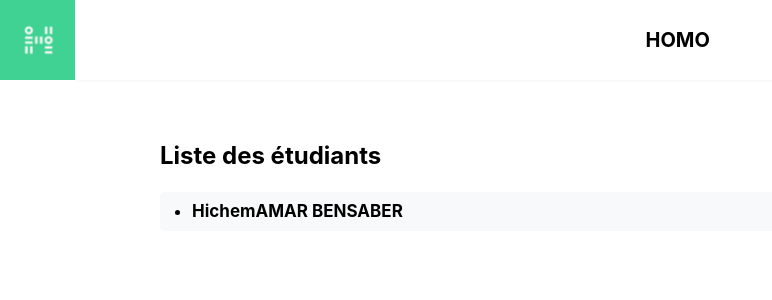
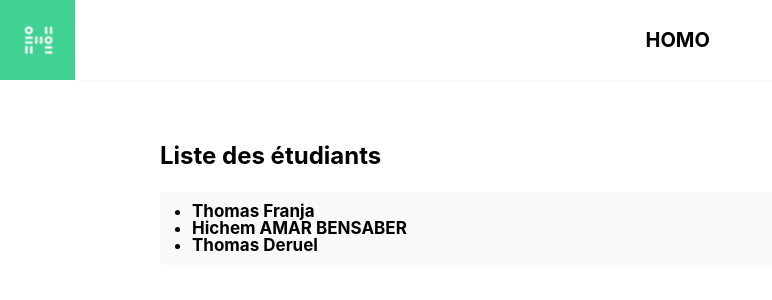
Before and after one commit to hichemamb/react-challenge-191026, a React (Create React App) app: page /students-list in a window 1280 px wide. Shown: the top 300 px of the page, without its empty margins (0-772 px from the left). Built offline with nearby package versions, Linux system fonts and the light colour scheme.

Commit message:
[RC](feats): Dynamics components ItemStudents, first version -> in testing

```diff
--- a/src/components/StudentsList/StudentsList.js
+++ b/src/components/StudentsList/StudentsList.js
@@ -7,7 +7,6 @@ import ItemStudents from '../_shared/ItemStudents/ItemStudents';
 
 
 const StudentsList = () => {
-
    return (
       <div>
          <Header/>
--- a/src/components/_shared/ItemStudents/ItemStudents.js
+++ b/src/components/_shared/ItemStudents/ItemStudents.js
@@ -2,14 +2,23 @@ import React from 'react';
 import './ItemStudents.scss';
 
 const ItemStudents = ({firstname, lastname}) => {
+   const studentsName = ['Thomas Franja', 'Hichem AMAR BENSABER', 'Thomas Deruel'];
    return (
        <div>
          <div className="studentsItem">
             <ul className="studentsItem-list">
-               <li>
+               {studentsName.map((value, index) => {
+                  return (
+                     <li>
+                        <span className="studentsItem-list__name" key={index}>{value}</span>
+                        {/* <span className="studentsItem-list__name">AMAR BENSABER</span> */}
+                     </li>
+                  )
+               })}
+               {/* <li>
                   <span className="studentsItem-list__name">Hichem</span>
                   <span className="studentsItem-list__name">AMAR BENSABER</span>
-               </li>
+               </li> */}
             </ul>
          </div>
        </div>
```
